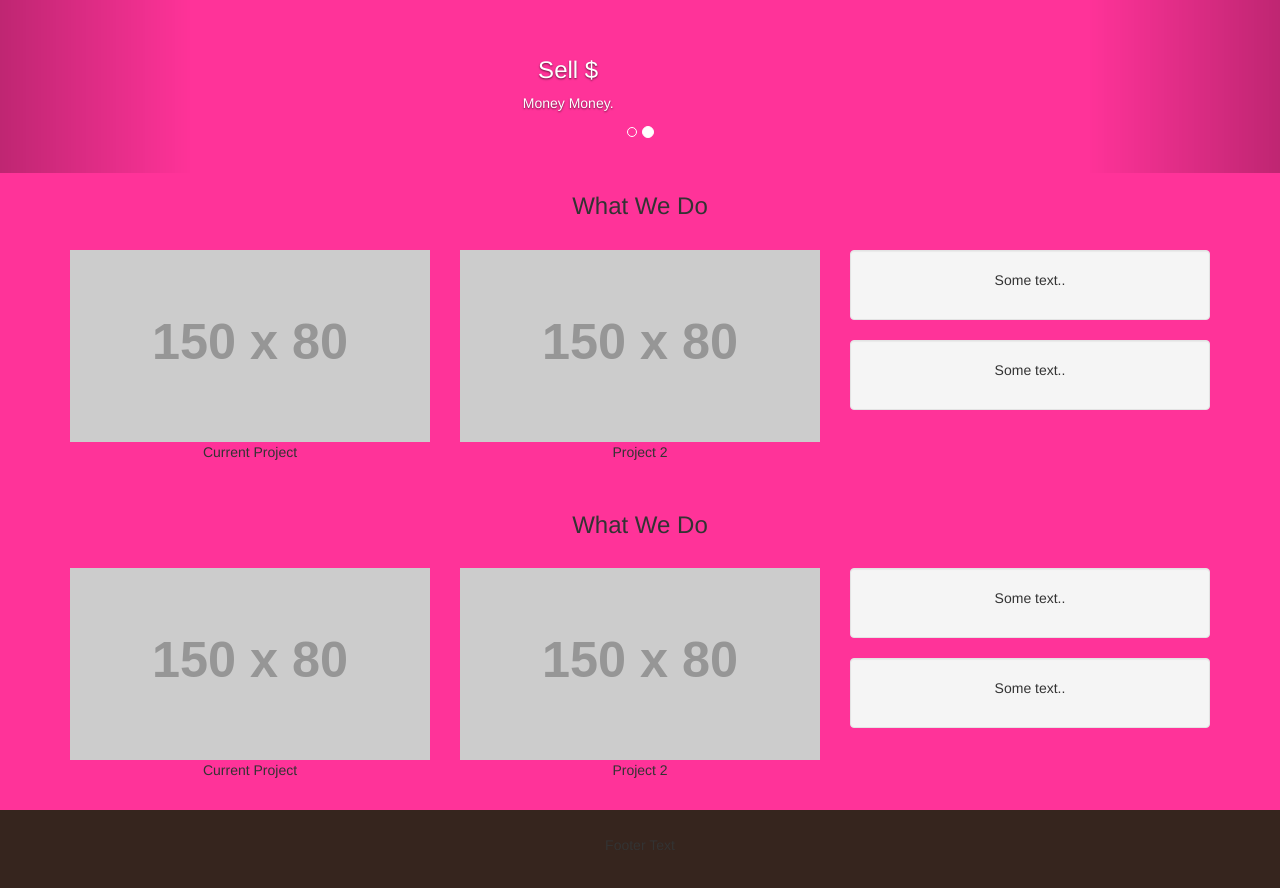
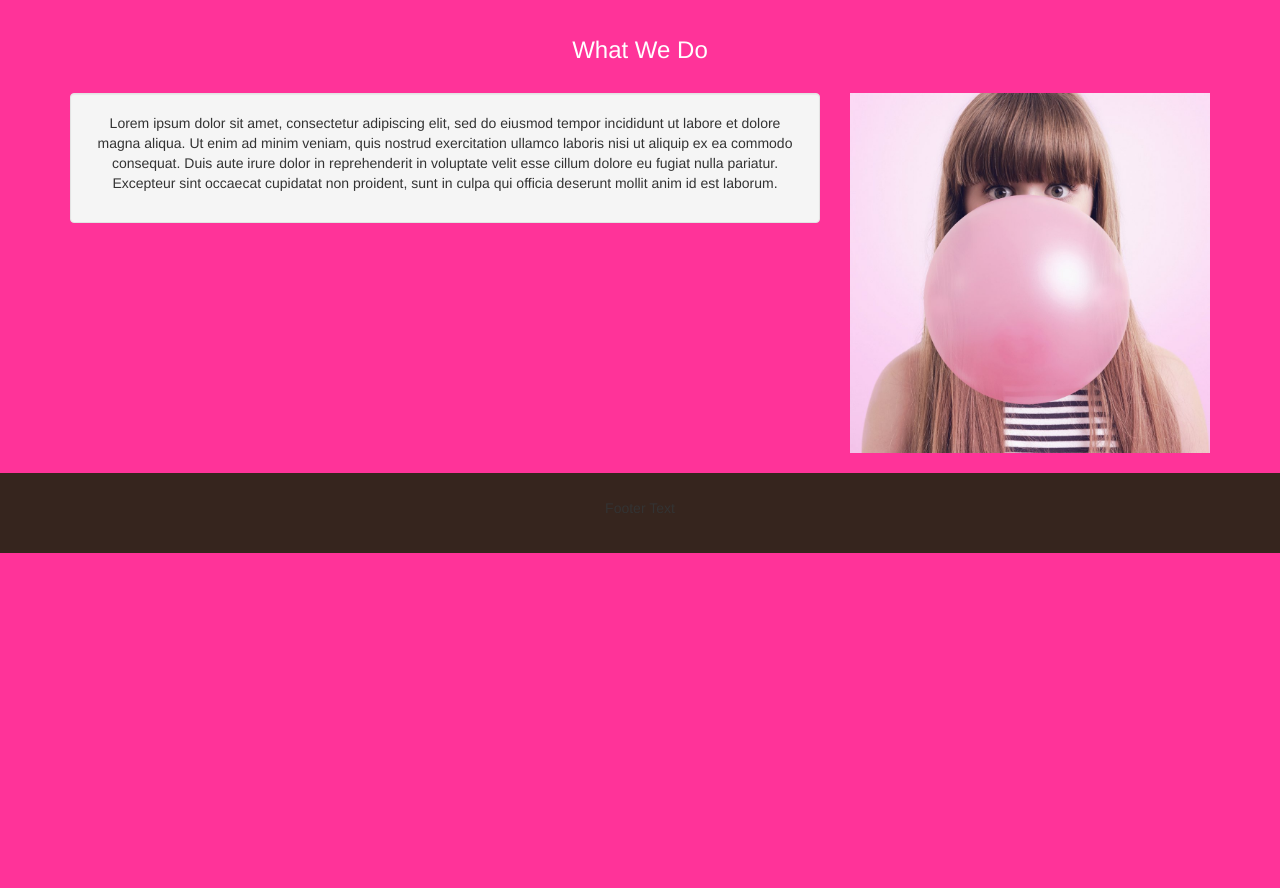
Before and after one commit to demandre/machouille, a plain HTML site: page index.html in a window 1280 px wide. Shown: the part 780-1668 px from the top of the page. After the commit the page ends 1333 px from the top, so only its background shows below. Drawn offline with nearby package versions, Linux system fonts and the light colour scheme; placeholder pictures from the web are drawn by us.

Commit message:
fille bulle +h3 white

```diff
--- a/index.html
+++ b/index.html
@@ -44,7 +44,7 @@
 		<!-- Wrapper for slides -->
 		<div class="carousel-inner" role="listbox">
 			<div class="item active">
-				<img src="images/femme.png" alt="Image">
+				<img src="https://placehold.it/1200x400?text=Another Image Maybe" alt="Image">
 				<div class="carousel-caption">
 					<h3>Sell $</h3>
 					<p>Money Money.</p>
@@ -92,27 +92,26 @@
 			</div>
 		</div>
 	</div><br>
+
+
 	<div class="container text-center">
 		<h3>What We Do</h3><br>
 		<div class="row">
-        <div class="col-sm-4">
-          <img src="https://placehold.it/150x80?text=IMAGE" class="img-responsive" style="width:100%" alt="Image">
-          <p>Current Project</p>
+			<div class="col-sm-8">
+				<div class="well">
+					<p>Lorem ipsum dolor sit amet, consectetur adipiscing elit, sed do eiusmod tempor incididunt ut labore et dolore magna aliqua. Ut enim ad minim veniam, quis nostrud exercitation ullamco laboris nisi ut aliquip ex ea commodo consequat. Duis aute irure dolor in reprehenderit in voluptate velit esse cillum dolore eu fugiat nulla pariatur. Excepteur sint occaecat cupidatat non proident, sunt in culpa qui officia deserunt mollit anim id est laborum.</p>
+				</div>
+
 			</div>
 			<div class="col-sm-4">
-          <img src="https://placehold.it/150x80?text=IMAGE" class="img-responsive" style="width:100%" alt="Image">
-          <p>Project 2</p>
+				<img src="images/chewing-gum-bulle-femme-.jpg" class="img-responsive" style="width:100%" alt="fille a la bulle">
 			</div>
-        <div class="col-sm-4">
-          <div class="well">
-            <p>Some text..</p>
-          </div>
-          <div class="well">
-            <p>Some text..</p>
-          </div>
-        </div>
+
 		</div>
 	</div><br>
+
+
+
 
 	<footer class="container-fluid text-center">
 		<p>Footer Text</p>
--- a/style.css
+++ b/style.css
@@ -2,6 +2,10 @@
 
 body {
 	background-color: #FF3399;
+}
+
+h3 {
+	color: white;
 }
 
 .navbar {
@@ -9,11 +13,8 @@ body {
 	border-radius: 0;
 	background-color: #36251E;
 	font-family: 'Pacifico', cursive;
-	font-size: 30px
+	font-size: 30px;
 }
-
-
-/* Add a gray background color and some padding to the footer */
 
 footer {
 	background-color: #36251E;
@@ -26,13 +27,9 @@ footer {
 
 .carousel-inner img {
 	width: 100%;
-	/* Set width to 100% */
 	margin: auto;
 	min-height: 200px;
 }
-
-
-/* Hide the carousel text when the screen is less than 600 pixels wide */
 
 @media (max-width: 600px) {
 	.carousel-caption {
```
Also changed, not shown: images/chewing-gum-bulle-femme-.jpg (added). Lines whose indentation alone changed are shown as unchanged.
